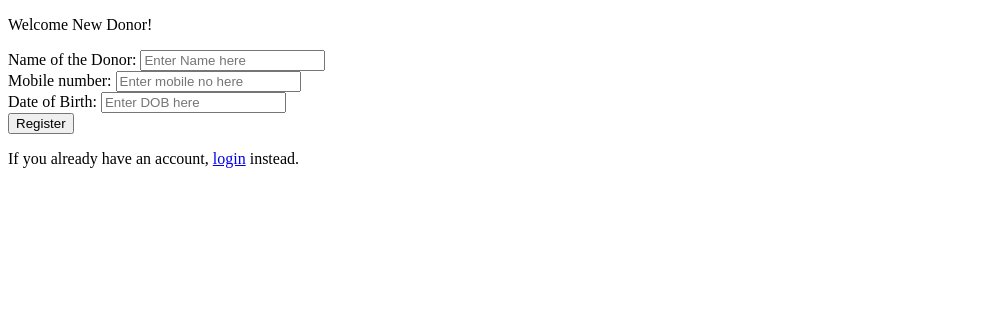
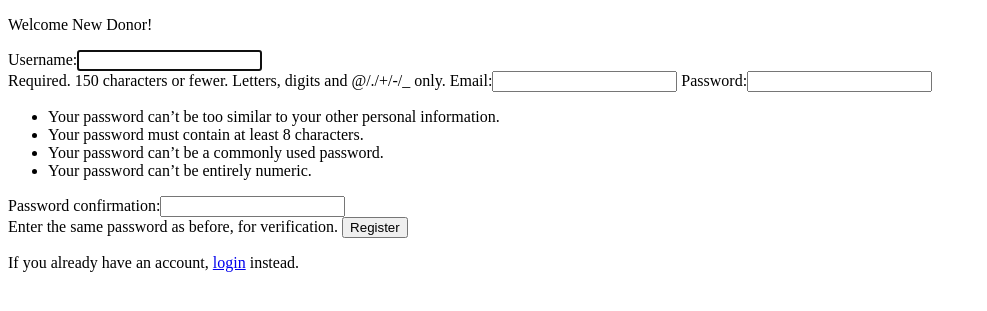
Before and after one commit to Shubhangi001/DonationToNGO, a Django app: page /donor_signup in a window 1280 px wide. Shown: the top 311 px of the page, without its empty margins (0-987 px from the left). Run offline with Django 3.2, Linux system fonts and the light colour scheme; parts of the project's set-up code (start-up, migrations or seed data) failed here and were passed over.

Commit message:
user created till signup

```diff
--- a/NGO_RPS/Donate/forms.py
+++ b/NGO_RPS/Donate/forms.py
@@ -0,0 +1,17 @@
+from django import forms
+from django.contrib.auth.forms import UserCreationForm
+from django.contrib.auth.models import User
+
+class NewDonorForm(UserCreationForm):
+	email = forms.EmailField(required=True)
+
+	class Meta:
+		model = User
+		fields = ("username", "email", "password1", "password2")
+
+	def save(self, commit=True):
+		user = super(NewDonorForm, self).save(commit=False)
+		user.email = self.cleaned_data['email']
+		if commit:
+			user.save()
+		return user
--- a/NGO_RPS/Donate/templates/Donate/donor_signup.html
+++ b/NGO_RPS/Donate/templates/Donate/donor_signup.html
@@ -6,14 +6,17 @@
         <title>New Donor Registration</title>
     </head>
     <body>
+        {% block content %}
         <p>Welcome New Donor!</p>
         <form method="POST">
             {% csrf_token %}
-            Name of the Donor: <input type = "text" placeholder= "Enter Name here" name= "first"><br>
-            Mobile number: <input type = "text" placeholder = "Enter mobile no here" name = "mobno"> <br>
-            Date of Birth: <input type = "text" placeholder = "Enter DOB here" name = "dob"><br>
+            <!-- Name of the Donor: <input type = "text" placeholder= "Enter Name here" name= "first"><br>
+            Email: <input type = "text" placeholder = "Enter email" name = "email"> <br>
+            Create password: <input type = "password" placeholder = "Enter password" name = "password"><br> -->
+            {{ register_form }}
             <button type="submit">Register</button>
         </form>
         <p class="text-center">If you already have an account, <a href="donor_login">login</a> instead.</p>
+        {% endblock %}
     </body>
 </html>
--- a/NGO_RPS/Donate/views.py
+++ b/NGO_RPS/Donate/views.py
@@ -21,17 +21,16 @@ def ngo(request):
     return render(request,'Donate/ngo.html')
 
 def donor_signup(request):
-    if request.method == "POST":
-        form = NewDonorForm(request.POST)
-        if form.is_valid():
-            user = form.save()
-            login(request, user)
-            messages.success(request, "Registration successful." )
-            return redirect("main:homepage")
-        messages.error(request, "Unsuccessful registration. Invalid information.")
+	if request.method == "POST":
+		form = NewDonorForm(request.POST)
+		if form.is_valid():
+			user = form.save()
+			login(request, user)
+			messages.success(request, "Registration successful." )
+			return redirect("Donate:firstpage")
+		messages.error(request, "Unsuccessful registration. Invalid information.")
 	form = NewDonorForm()
-
-    return render(request, "Donate/donor_signup.html")
+	return render (request=request, template_name="Donate/donor_signup.html", context={"register_form":form})
 
 def donor_login(request):
     return render(request, "Donate/donor_login.html")
```
Also changed, not shown: NGO_RPS/db.sqlite3.
